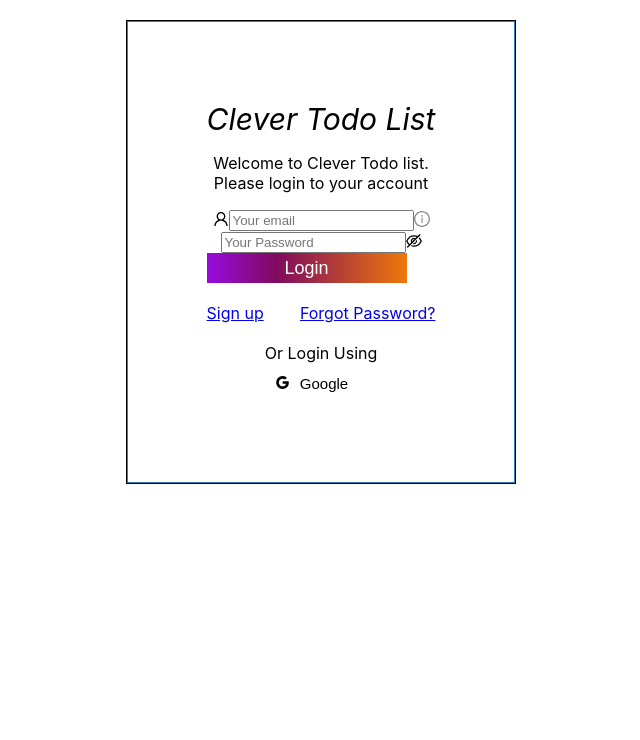
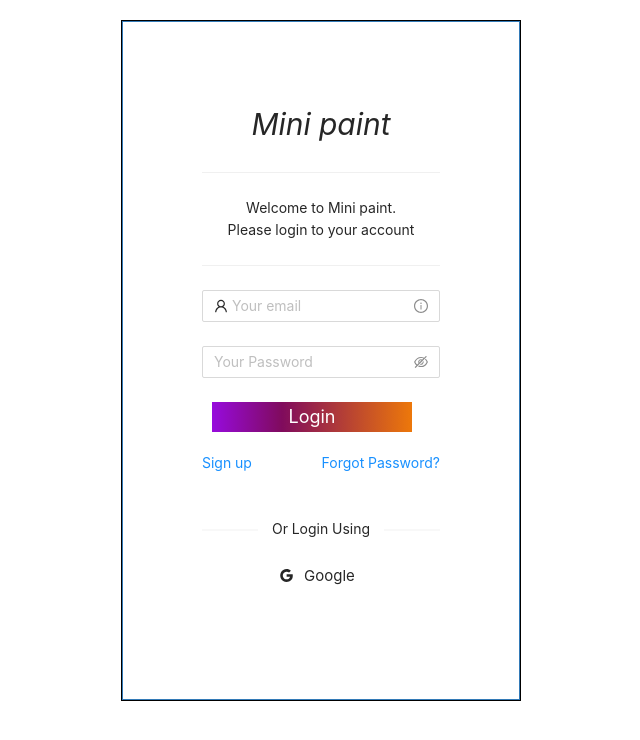
Before and after one commit to vitali-kruchkou/Mini-paint, a React (Create React App) app: page /signIn in a window 1280 px wide. Shown: the top 740 px of the page, without its empty margins (319-959 px from the left). Built offline with nearby package versions, Linux system fonts and the light colour scheme; no server answers.

Commit message:
add style

```diff
--- a/package.json
+++ b/package.json
@@ -13,7 +13,7 @@
     "@types/react-router-dom": "^5.1.7",
     "@typescript-eslint/eslint-plugin": "^4.17.0",
     "@typescript-eslint/parser": "^4.17.0",
-    "antd": "^4.13.1",
+    "antd": "^4.14.1",
     "firebase": "^8.2.10",
     "react": "^17.0.1",
     "react-dom": "^17.0.1",
--- a/src/App.css
+++ b/src/App.css
@@ -1,3 +1,5 @@
+@import '~antd/dist/antd.css';
+
 .App {
   text-align: center;
 }
--- a/src/modules/Authentication/SignIn/SignIn.jsx
+++ b/src/modules/Authentication/SignIn/SignIn.jsx
@@ -11,7 +11,6 @@ import {
 } from '@ant-design/icons';
 import Style from './StyledSignIn';
 import allActions from '@store/actions';
-import { signInWithGoogle } from '@firebaseConfig/';
 
 const SignIn = () => {
   const [email, setEmail] = useState('');
@@ -29,7 +28,6 @@ const SignIn = () => {
   };
 
   const logginGoogle = () => {
-    // signInWithGoogle();
     dispatch(allActions.authActions.signInGoogle());
   };
 
@@ -43,10 +41,10 @@ const SignIn = () => {
         <Toaster />
         <Style.Form>
           <Form>
-            <Style.Title>Clever Todo List</Style.Title>
+            <Style.Title>Mini paint</Style.Title>
             <Divider />
             <p>
-              Welcome to Clever Todo list.
+              Welcome to Mini paint.
               <br />
               Please login to your account
             </p>
--- a/src/modules/Authentication/SignIn/StyledSignIn.js
+++ b/src/modules/Authentication/SignIn/StyledSignIn.js
@@ -15,6 +15,7 @@ const Styled = {
     padding-top: 20px;
   `,
   Button: styled.div`
+    padding-left: 10px;
     width: 200px;
     & > .SignIn {
       width: 200px;
@@ -56,6 +57,7 @@ const Styled = {
     display: flex;
     flex-direction: column;
     text-align: center;
+    justify-content: center;
     border: 1px solid black;
     padding: 80px;
     box-shadow: inset 0 0 0 1px #337ab7;
--- a/src/modules/Authentication/SignUp/SignUp.jsx
+++ b/src/modules/Authentication/SignUp/SignUp.jsx
@@ -7,7 +7,6 @@ import toast, { Toaster } from 'react-hot-toast';
 import Style from './StyledSignUp';
 import { useDispatch } from 'react-redux';
 import allActions from '@store/actions';
-import { signInWithGoogle } from '@firebaseConfig/';
 
 const SignUp = () => {
   const [email, setEmail] = useState('');
@@ -45,7 +44,6 @@ const SignUp = () => {
   const logginGoogle = () => {
     try {
       dispatch(allActions.authActions.signInGoogle());
-      // signInWithGoogle();
     } catch (error) {
       toast.error(error.message);
     }
--- a/src/store/actions/authActions.ts
+++ b/src/store/actions/authActions.ts
@@ -1,5 +1,3 @@
-/* eslint-disable @typescript-eslint/explicit-module-boundary-types */
-
 import {
   RESET_PASSW,
   SIGN_ERROR,
@@ -7,7 +5,6 @@ import {
   SIGN_OUT,
   SIGN_UP,
 } from './constans.d';
-
 import allActions from '.';
 import { AppDispatch, AuthActions, User } from 'type/types';
 import {
--- a/src/store/actions/canvasActions.ts
+++ b/src/store/actions/canvasActions.ts
@@ -1,4 +1,3 @@
-/* eslint-disable @typescript-eslint/explicit-module-boundary-types */
 import { PUSH_TO_REDO, PUSH_TO_UNDO, REDO, SET_REF, UNDO } from './constans.d';
 
 const setRef = (canvasState: HTMLCanvasElement | null) => {
--- a/src/type/types.d.ts
+++ b/src/type/types.d.ts
@@ -15,7 +15,7 @@ import {
   SIGN_UP,
   SIGN_ERROR,
 } from 'store/actions/constans';
-import { RouteProps } from 'react-router-dom';
+
 export type CanvasState = {
   canvasRef: HTMLCanvasElement | null;
   undo: string[];
```
Also changed, not shown: 1 other file (tests, documents, lock files or other folders).
